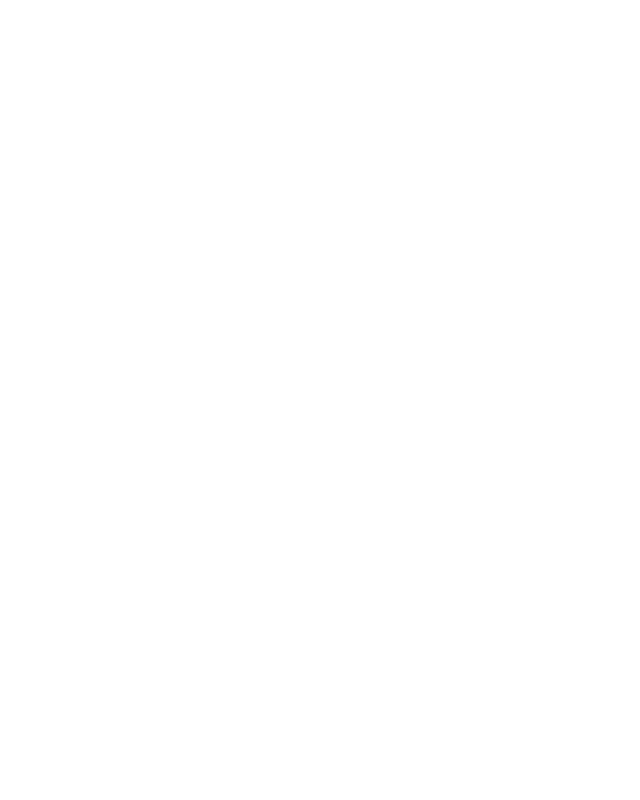
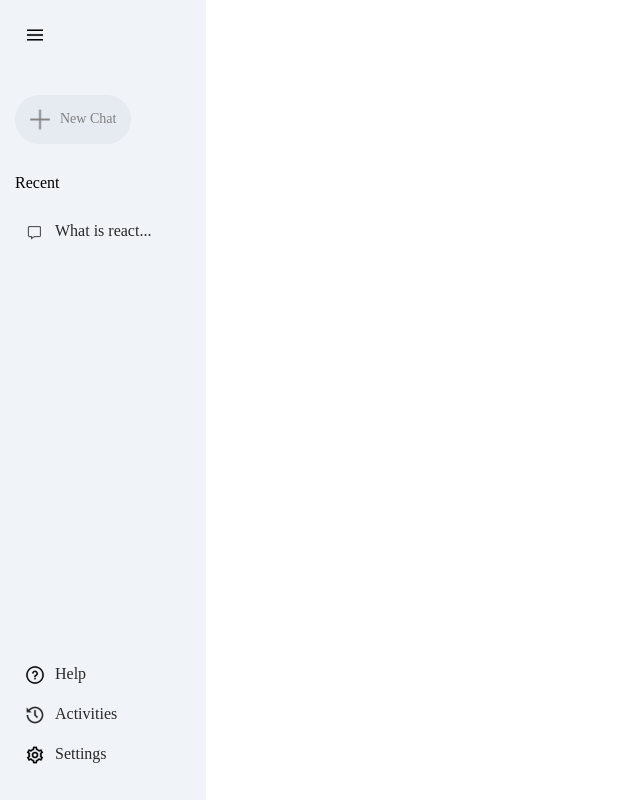
Before and after one commit to Kavana-navada/GemBot, a React (Vite) app: page / in a window 1280 px wide. Shown: the whole page, without its empty margins (0-640 px from the left). Built offline with nearby package versions, Linux system fonts and the light colour scheme.

Commit message:
added sidebar component

```diff
--- a/src/App.jsx
+++ b/src/App.jsx
@@ -1,7 +1,10 @@
+import Sidebar from "./components/Sidebar/Sidebar"
 function App() {
+
 
   return (
     <>
+    <Sidebar/>
 
     </>
   )
--- /dev/null
+++ b/src/components/Sidebar/Sidebar.css
@@ -0,0 +1,69 @@
+.sidebar{
+    min-height: 100vh;
+    background-color: #f0f4f9;
+    display: flex;
+    flex-direction: column;
+    justify-content: space-between;
+    padding: 25px 15px;
+}
+
+.sidebar img{
+    width:20px ;
+}
+
+.sidebar .menu{
+    display: block;
+    margin-left: 10px;
+    cursor: pointer;
+}
+.sidebar .new-chat{
+    margin-top: 50px;
+    display: inline-flex;
+    align-items: center;
+    gap:10px;
+    padding: 10px 15px;
+    background-color: #e6eaf1;
+    border-radius: 50px;
+    font-size: 14px;
+    color: grey;
+    cursor: pointer;
+
+}
+
+.sidebar .recent{
+    display: flex;
+    flex-direction: column;
+
+}
+
+.sidebar .recent-title{
+    margin-top: 30px;
+    margin-bottom: 20px;
+
+}
+
+.sidebar .recent-entry{
+    display: flex;
+    align-items: start;
+    gap:10px;
+    padding: 10px;
+    padding-right: 40px;
+    border-radius: 50px;
+    color: #282828;
+    cursor: pointer;
+
+}
+
+.sidebar .recent-entry:hover{
+    background-color: #e2e6eb;
+}
+
+.sidebar .bottom{
+    display: flex;
+    flex-direction: column;
+}
+
+.sidebar .bottom-item{
+    cursor: pointer;
+    padding-right: 10px;
+}
--- /dev/null
+++ b/src/components/Sidebar/Sidebar.jsx
@@ -0,0 +1,47 @@
+import React from 'react'
+import "./Sidebar.css"
+import { assets } from '../../assets/assets'
+
+function Sidebar() {
+  return (
+    <div className='sidebar'>
+        <div className="top">
+            <img className='menu' src={assets.menu_icon} alt="menu"/>
+            <div className="new-chat">
+                <img src={assets.plus_icon} alt="add" />
+                <p>New Chat</p>
+            </div>
+
+            <div className="recent">
+                <p className="recent-title">
+                    Recent
+                </p>
+                <div className="recent-entry">
+                    <img src={assets.message_icon} alt="msg" />
+                    <p>What is react...</p>
+                </div>
+            </div>
+        </div>
+        <div className="bottom">
+            <div className="bottom-item recent-entry">
+                <img src={assets.question_icon} alt="help" />
+                <p>Help</p>
+            </div>
+
+            <div className="bottom-item recent-entry">
+                <img src={assets.history_icon} alt=" history"/>
+                <p>Activities</p>
+            </div>
+
+            <div className="bottom-item recent-entry">
+                <img src={assets.setting_icon} alt="settings" />
+                <p>Settings</p>
+            </div>
+        </div>
+
+
+    </div>
+  )
+}
+
+export default Sidebar
```
